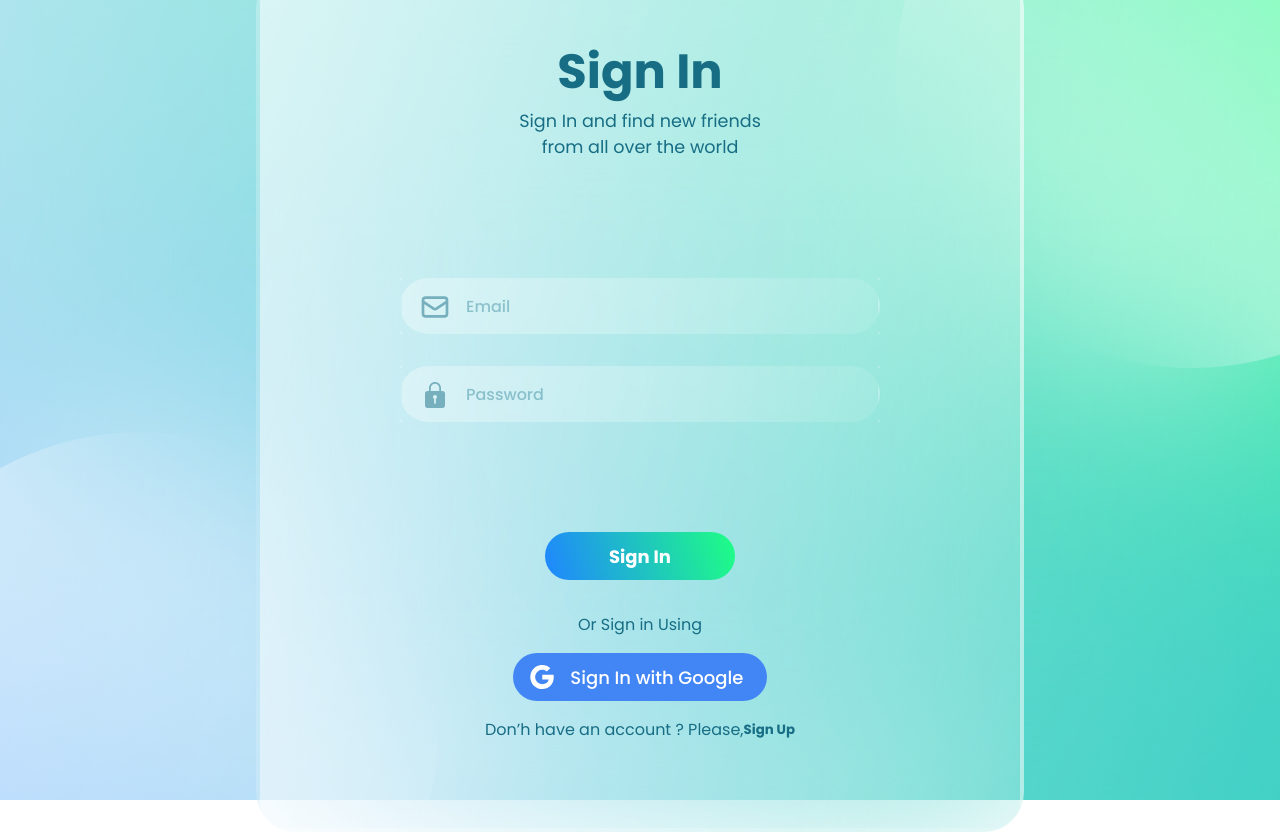
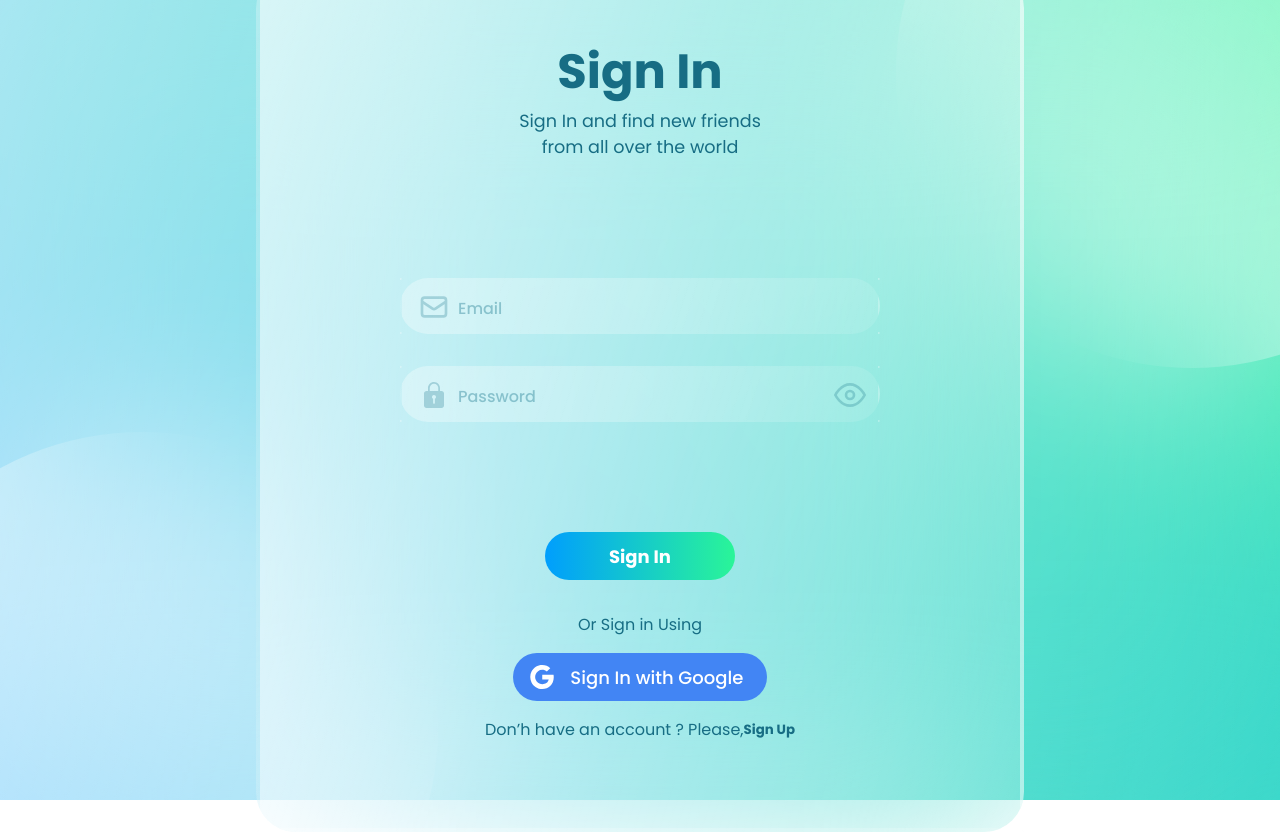
Before and after one commit to kevincharless/kssocmed, a React (Create React App) app in the folder client/: page /auth in a window 1280 px wide. Built offline with nearby package versions, Linux system fonts and the light colour scheme.

Commit message:
show password and handlechange

```diff
--- a/client/src/components/Background/Background.elements.js
+++ b/client/src/components/Background/Background.elements.js
@@ -7,7 +7,7 @@ export const BackgroundDiv = styled.div`
     overflow:hidden;
     top: 0;
     left: 0;
-    background: linear-gradient(255.44deg, #1FFF84 0%, #1F85FF 100%);
+    background-image: linear-gradient(270deg, #2af598 0%, #009efd 100%);
 `
 
 export const BackgroundEllipse1 = styled.div`
@@ -18,7 +18,7 @@ export const BackgroundEllipse1 = styled.div`
     top: -26%;
 
     border-radius: 100%;
-    background: linear-gradient(180deg, #1FFF84 0%, #1F85FF 100%);
+    background-image: linear-gradient(180deg, #2af598 0%, #009efd 100%);
     filter: blur(200px);
 `
 export const BackgroundEllipse2 = styled.div`
@@ -29,7 +29,7 @@ export const BackgroundEllipse2 = styled.div`
     top: 63%;
 
     border-radius: 100%;
-    background: linear-gradient(180deg, #1FFF84 0%, #1F85FF 100%);
+    background-image: linear-gradient(180deg, #2af598 0%, #009efd 100%);
     filter: blur(200px);
     transform: rotate(-180deg);
 `
@@ -46,6 +46,12 @@ export const GlassEllipse1 = styled.div`
 
     border-radius: 100%;
     transform: rotate(90deg);
+
+    @media only screen and (max-width: 960px) {
+    /* For Mobile and Tablet: */
+        background: none;
+        backdrop-filter: none;
+    }
 `
 
 export const GlassEllipse2 = styled.div`
@@ -60,6 +66,12 @@ export const GlassEllipse2 = styled.div`
 
     border-radius: 100%;
     transform: rotate(-90deg);
+
+    @media only screen and (max-width: 960px) {
+    /* For Mobile and Tablet: */
+        background: none;
+        backdrop-filter: none;
+    }
 `
 
 export const Glass = styled.div`
@@ -71,4 +83,10 @@ export const Glass = styled.div`
 
     background: linear-gradient(107.56deg, rgba(255, 255, 255, 0.64) 0%, rgba(255, 255, 255, 0.16) 100%);
     backdrop-filter: blur(100px);
+
+    @media only screen and (max-width: 960px) {
+    /* For Mobile and Tablet: */
+        background: linear-gradient(107.56deg, rgba(255, 255, 255, 0.64) 0%, rgba(255, 255, 255, 0.16) 50%);
+        backdrop-filter: blur(50px);
+    }
 `
--- a/client/src/pages/Authentication/Authentication.elements.js
+++ b/client/src/pages/Authentication/Authentication.elements.js
@@ -12,6 +12,12 @@ export const Glass = styled.div`
     border-image-source: radial-gradient(100% 316.05% at 0% 0%, rgba(255, 255, 255, 0.8) 0%, rgba(255, 255, 255, 0.2) 100%);
 
     padding: 4rem 0;
+
+    @media only screen and (max-width: 960px) {
+    /* For Mobile and Tablet: */
+        background: linear-gradient(107.56deg, rgba(255, 255, 255, 0.64) 0%, rgba(255, 255, 255, 0.16) 0%);
+        backdrop-filter: blur(0);
+    }
 `
 
 export const AuthenticationTitle = styled.h3`
@@ -57,31 +63,10 @@ export const InputSection = styled.div`
     flex-direction: column;
 `
 
-
 export const InputDiv = styled.div`
     margin-bottom: 10px;
-    padding: 1rem 0;
-    margin: 0 1rem;
-`
+    margin: 1rem 1rem;
 
-export const InputIcon = styled.div`
-    font-size: 2rem;
-    position: absolute;
-    margin: 10px;
-    color: #176D84;
-    min-width: 50px;
-    text-align: center;
-    opacity: 50%;
-    z-index: 1;
-
-    @media only screen and (max-width: 960px) {
-    /* For Mobile and Tablet: */
-        font-size: 1.6rem;
-    }
-`
-
-export const Input = styled.input`
-    padding: 0 4rem;
     width: ${({half}) => (half ? '14rem' : '30rem')};
     height: 3.5rem;
 
@@ -92,6 +77,40 @@ export const Input = styled.input`
     border: 2px solid;
 
     border-image-source: radial-gradient(100% 316.05% at 0% 0%, rgba(255, 255, 255, 0.8) 0%, rgba(255, 255, 255, 0.2) 100%);
+    opacity: 0.5;
+
+    @media only screen and (max-width: 960px) {
+    /* For Mobile and Tablet: */
+        width: ${({half}) => (half ? '9rem' : '20rem')};
+        height: 3rem;
+    }
+`
+
+export const InputIcon = styled.div`
+    font-size: 2rem;
+    position: absolute;
+    margin: 0.7rem 1rem;
+    color: #176D84;
+    min-width: 50px;
+    opacity: 50%;
+    z-index: 0;
+    width: ${({half}) => (half ? '12rem' : '28rem')};
+    display: flex;
+    justify-content: space-between;
+
+    @media only screen and (max-width: 960px) {
+    /* For Mobile and Tablet: */
+        font-size: 1.5rem;
+        width: ${({half}) => (half ? '8rem' : '18rem')};
+    }
+`
+
+export const Input = styled.input`
+    position: absolute;
+    padding-left: 3.5rem;
+    z-index: 1;
+    width: ${({half}) => (half ? '10rem' : '26rem')};
+    height: 3.5rem;
 
     font-family: Poppins;
     font-style: normal;
@@ -100,19 +119,25 @@ export const Input = styled.input`
 
     color: #176D84;
 
-    opacity: 0.5;
+    /* opacity: 0.5; */
+    background: none;
+    border: none;
 
     &::placeholder {
         color: #176D84;
         opacity: 0.7;
     }
 
+    &:focus{
+    outline: none;
+}
+
     @media only screen and (max-width: 960px) {
     /* For Mobile and Tablet: */
-        width: ${({half}) => (half ? '9rem' : '20rem')};
+        width: ${({half}) => (half ? '8rem' : '17rem')};
         height: 3rem;
-        font-size: 0.5rem;
-        padding: 0 3rem;
+        font-size: 0.7rem;
+        padding-left: 3rem;
     }
 `
 
@@ -120,7 +145,7 @@ export const Button = styled.button`
     width: auto;
     height: 3rem;
 
-    background: linear-gradient(252.44deg, #1FFF84 0%, #1F85FF 100%);
+    background-image: linear-gradient(270deg, #2af598 0%, #009efd 100%);
     border-radius: 80px;
 
     border: none;
--- a/client/src/pages/Authentication/Authentication.js
+++ b/client/src/pages/Authentication/Authentication.js
@@ -3,15 +3,29 @@ import { HiOutlineMail } from 'react-icons/hi';
 import { IoIosLock } from 'react-icons/io';
 import { AiOutlineGoogle } from 'react-icons/ai';
 import { BsFillPersonFill } from 'react-icons/bs';
+import { FiEye, FiEyeOff } from 'react-icons/fi';
 
 import { Row } from '.././../GlobalStyle';
 import { Glass, AuthenticationTitle, AuthenticationDescription, AuthenticationRow, InputSection, InputDiv, InputIcon, Input, Button, ButtonGoogle, ButtonText } from './Authentication.elements';
 
+const initialState = { firstName: '', lastName: '', email: '', password: '', confirmPassword: '' }
+
 const Authentication = () => {
-    const [isSignUp, setIsSignUo] = useState(false);
+    const [formData, setFormData] = useState(initialState);
+    const [isSignUp, setIsSignUp] = useState(false);
+    const [showPassword, setShowPassword] = useState(false);
+    const [showConfirmPassword, setShowConfirmPassword] = useState(false);
 
-    const handleSignUp = () => {
-        setIsSignUo(!isSignUp);
+    const handleShowPassword = () => {
+        setShowPassword(!showPassword);
+    }
+
+    const handleShowConfirmPassword = () => {
+        setShowConfirmPassword(!showConfirmPassword);
+    }
+
+    const switchMode = () => {
+        setIsSignUp(!isSignUp);
     }
 
     return (
@@ -24,17 +38,17 @@ const Authentication = () => {
                 <InputSection>
                     {isSignUp && (
                         <AuthenticationRow>
-                            <InputDiv>
-                                    <InputIcon>
+                            <InputDiv half>
+                                    <InputIcon half>
                                         <BsFillPersonFill />
                                     </InputIcon>
-                                    <Input class="input-field" type="text" placeholder="First Name" half />
+                                    <Input type="text" name="firstName" placeholder="First Name" half />
                             </InputDiv>
-                            <InputDiv>
-                                    <InputIcon>
+                            <InputDiv half>
+                                    <InputIcon half>
                                         <BsFillPersonFill />
                                     </InputIcon>
-                                    <Input class="input-field" type="text" placeholder="Last Name" half />
+                                    <Input type="text" name="lastName" placeholder="Last Name" half />
                             </InputDiv>
                         </AuthenticationRow>
                     )}
@@ -43,15 +57,20 @@ const Authentication = () => {
                                 <InputIcon>
                                     <HiOutlineMail />
                                 </InputIcon>
-                                <Input class="input-field" type="email" placeholder="Email" />
+                                <Input type="email" name="email" placeholder="Email" />
                         </InputDiv>
                     </AuthenticationRow>
                     <AuthenticationRow>
                         <InputDiv>
                                 <InputIcon>
                                     <IoIosLock />
+                                    {showPassword ? (
+                                        <FiEyeOff onClick={handleShowPassword} style={{ cursor: 'pointer' }} />
+                                    ) : (
+                                        <FiEye onClick={handleShowPassword} style={{ cursor: 'pointer' }} />
+                                    )}
                                 </InputIcon>
-                                <Input class="input-field" type="password" placeholder="Password" />
+                                <Input type={showPassword ? 'text' : 'password'} name="password" placeholder="Password" />
                         </InputDiv>
                     </AuthenticationRow>
                     {isSignUp && (
@@ -59,8 +78,13 @@ const Authentication = () => {
                             <InputDiv>
                                     <InputIcon>
                                         <IoIosLock />
+                                        {showConfirmPassword ? (
+                                            <FiEyeOff onClick={handleShowConfirmPassword} style={{ cursor: 'pointer' }} />
+                                        ) : (
+                                            <FiEye onClick={handleShowConfirmPassword} style={{ cursor: 'pointer' }} />
+                                        )}
                                     </InputIcon>
-                                    <Input class="input-field" type="password" placeholder="Password" />
+                                    <Input type={showConfirmPassword ? 'text' : 'password'} name="confirmPassword" placeholder="Confirm Password" />
                             </InputDiv>
                         </AuthenticationRow>
                     )}
@@ -80,7 +104,7 @@ const Authentication = () => {
                 </AuthenticationRow>
                 <AuthenticationRow>
                     {!isSignUp ? 'Don’h have an account ? Please, ' : 'Already have an account ? Please, '}
-                    <ButtonText onClick={handleSignUp}>
+                    <ButtonText onClick={switchMode}>
                         Sign {isSignUp ? 'In' : 'Up'}
                     </ButtonText>
                 </AuthenticationRow>
```
Also changed, not shown: 1 other file (tests, documents, lock files or other folders).
